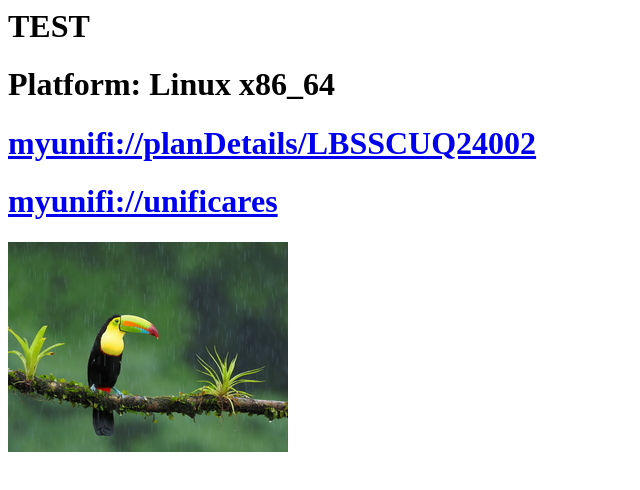
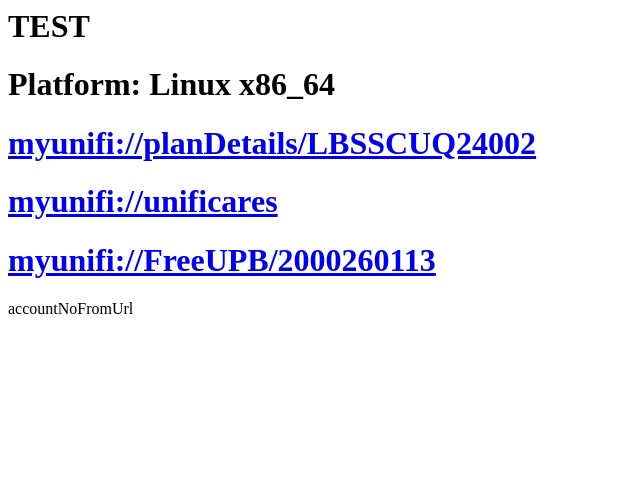
Before and after one commit to syahrizan05/myunifi, a plain HTML site: page index.html in a window 1280 px wide. Shown: the whole page, without its empty margins (0-640 px from the left). Drawn offline with Linux system fonts and the light colour scheme.

Commit message:
free upb

```diff
--- a/index.html
+++ b/index.html
@@ -71,9 +71,13 @@
     <h1 id="demo"></h1>
     <a href="myunifi://planDetails/LBSSCUQ24002"><h1>myunifi://planDetails/LBSSCUQ24002</h1></a>
     <a href="myunifi://unificares"><h1>myunifi://unificares</h1></a>
+    <a href="myunifi://FreeUPB/2000260113"><h1>myunifi://FreeUPB/2000260113</h1></a>
 
 
-    <img src="images/test.jpg" />
+    accountNoFromUrl
+
+
+    <!-- <img src="images/test.jpg" /> -->
     <!-- <div class="popup" onclick="myFunction()">Click me!
         <span class="popuptext" id="myPopup">Popup text...</span>
     </div> -->
```
